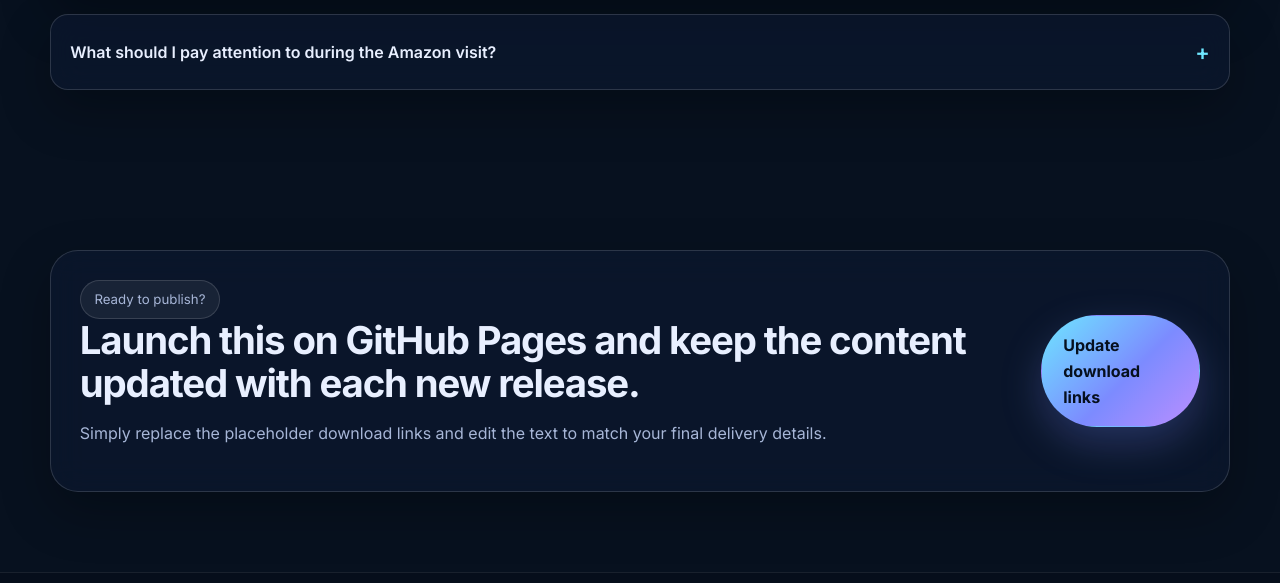
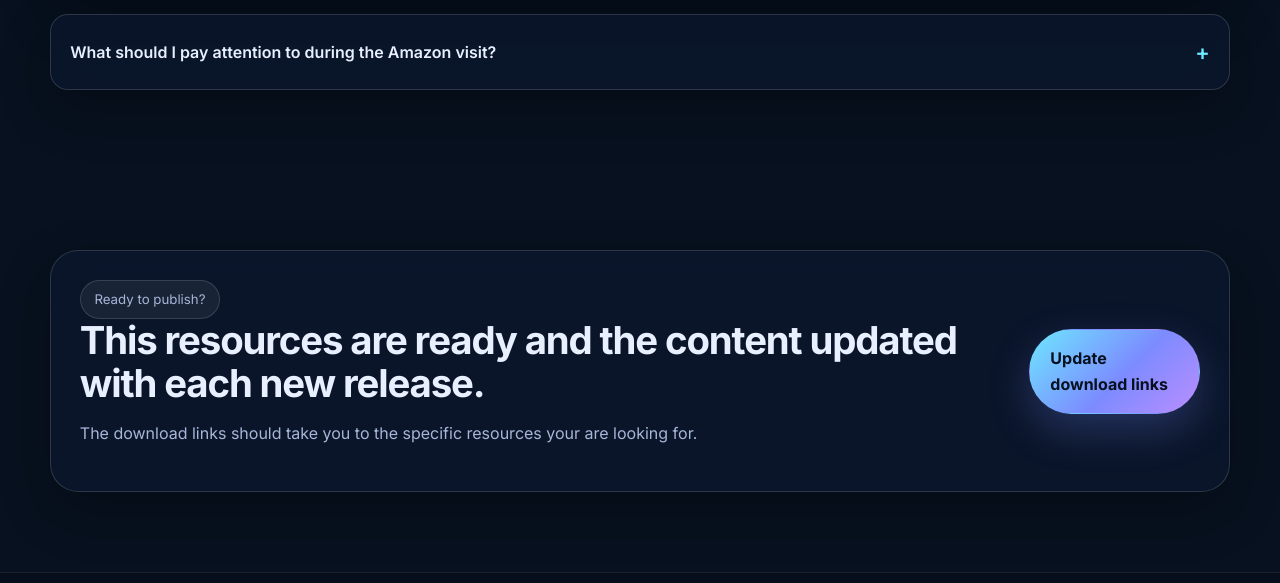
Before and after one commit to JSMboli/agentic-ai-bootcamp, a plain HTML site: page index.html in a window 1280 px wide. Shown: the part 5946-6529 px from the top of the page. Drawn offline with Linux system fonts and the light colour scheme.

Commit message:
Update index.html

```diff
--- a/index.html
+++ b/index.html
@@ -361,8 +361,8 @@
       <div class="cta-panel reveal">
         <div>
           <span class="section-tag">Ready to publish?</span>
-          <h2>Launch this on GitHub Pages and keep the content updated with each new release.</h2>
-          <p>Simply replace the placeholder download links and edit the text to match your final delivery details.</p>
+          <h2>This resources are ready and the content updated with each new release.</h2>
+          <p>The download links should take you to the specific resources your are looking for.</p>
         </div>
         <a class="btn btn-primary" href="#downloads">Update download links</a>
       </div>
```
